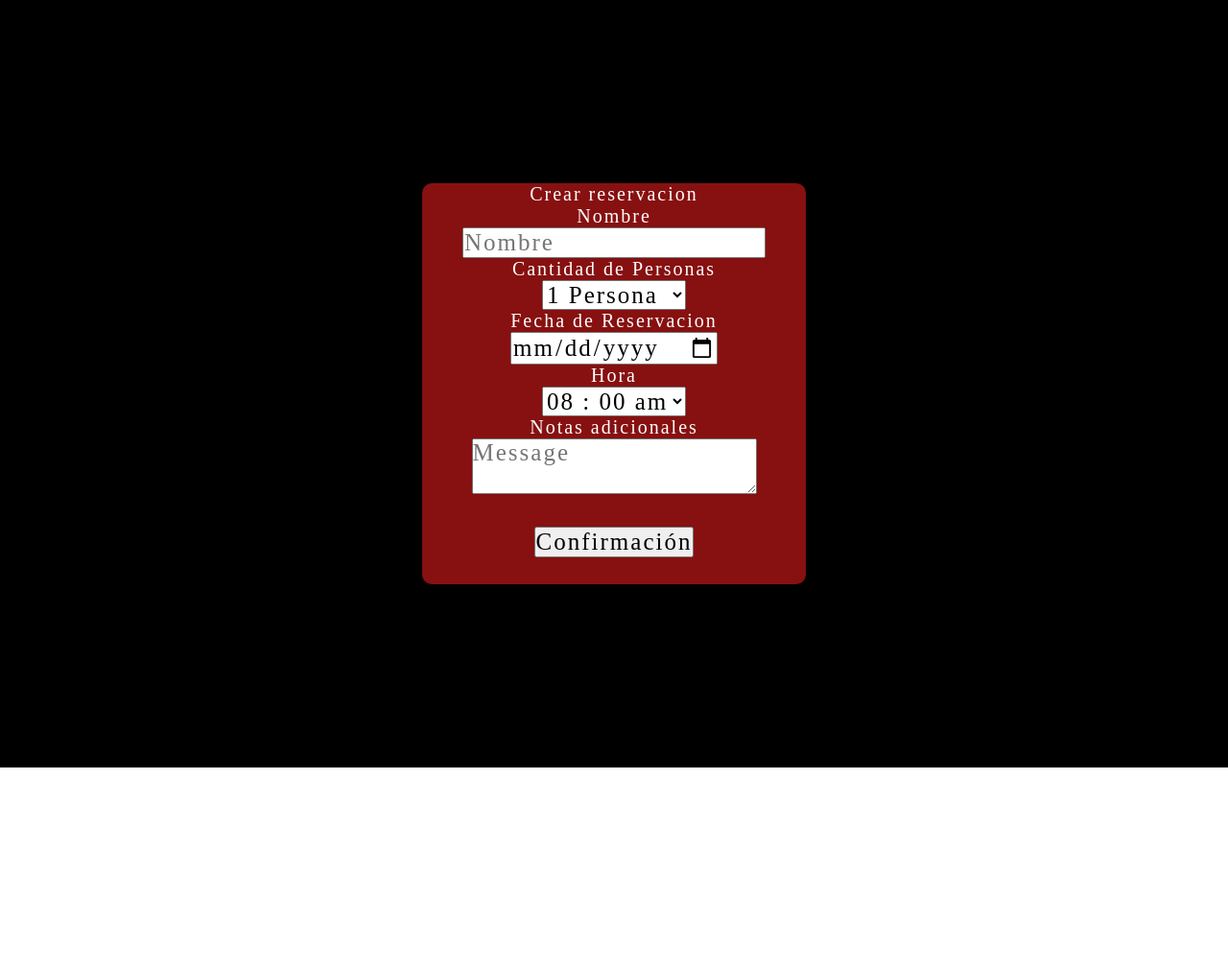
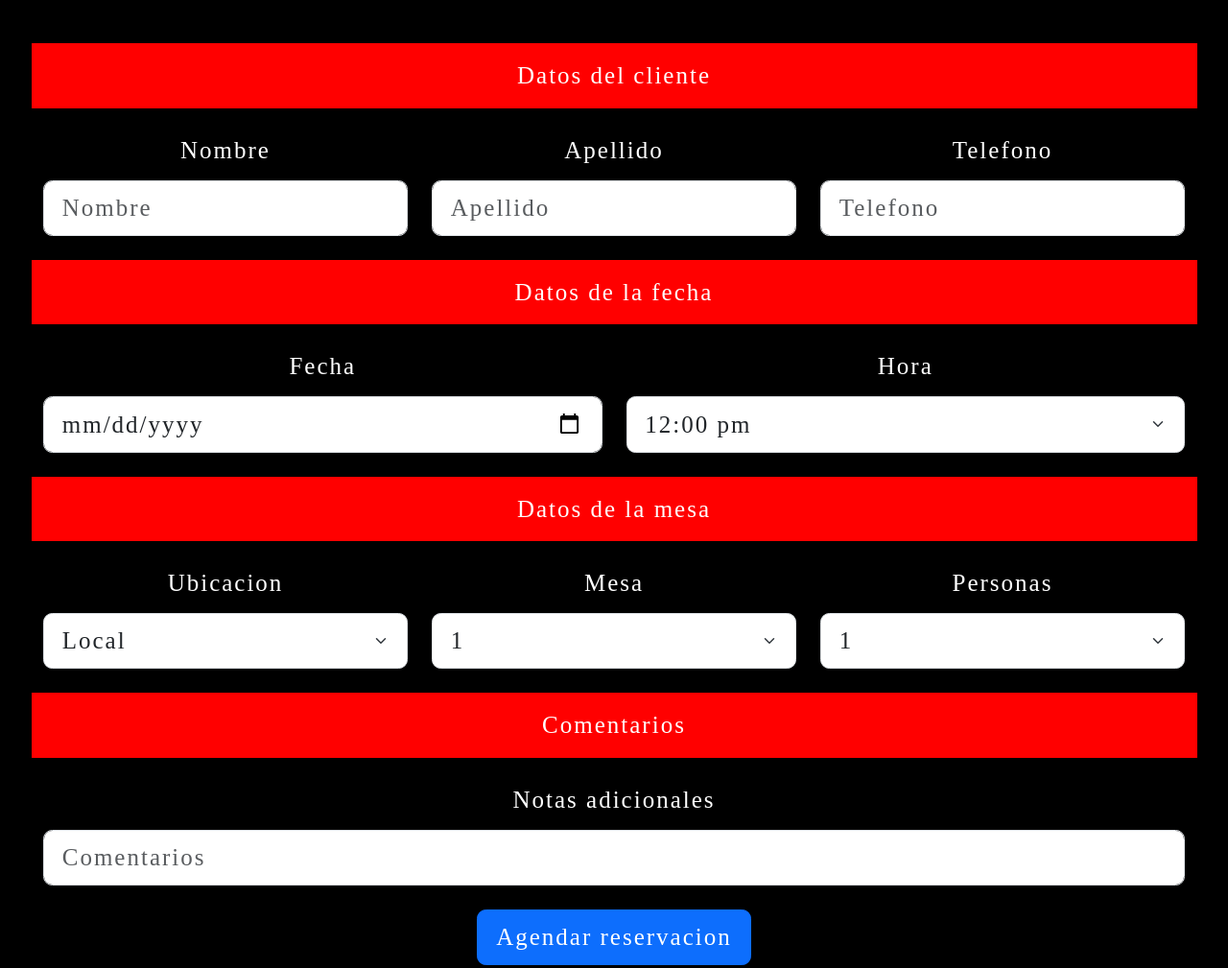
Before and after one commit to AlbertoPeraltaHolguin/ProyectoFinal, a plain HTML site: page reservaciones.html in a window 1280 px wide. Shown: the whole page at 96% size. Before the commit the page ends 800 px from the top, so only its background shows below. Drawn offline with nearby package versions, Linux system fonts and the light colour scheme; a web font is replaced by a local one.

Commit message:
Pagina de Reservaciones con Bootstrap version 1

```diff
--- a/reservaciones.html
+++ b/reservaciones.html
@@ -6,82 +6,110 @@
     <meta name="viewport" content="width=device-width, initial-scale=1.0">
     <title>La Tinto > Reservaciones</title>
     <link rel="stylesheet" href="style/style.css">
+    <link href="https://cdn.jsdelivr.net/npm/bootstrap@5.3.3/dist/css/bootstrap.min.css" rel="stylesheet"
+        integrity="sha384-QWTKZyjpPEjISv5WaRU9OFeRpok6YctnYmDr5pNlyT2bRjXh0JMhjY6hW+ALEwIH" crossorigin="anonymous">
 </head>
 
 <body>
-    <div class="reservaciones-contenedor">
-        <div class="form">
-            <div class="center">
-                <div>
-                    <p class="style-reservaciones">Crear reservacion</p>
-                </div>
+    <div class="background-res">
+        <form class="row g-3">
+            <div class="division">
+                <a>Datos del cliente</a>
+            </div>
+            <div class="col-md-4">
+                <label for="validationDefault01" class="form-label">Nombre</label>
+                <input type="text" class="form-control" id="validationDefault01" value="" placeholder="Nombre" required>
+            </div>
+            <div class="col-md-4">
+                <label for="validationDefault02" class="form-label">Apellido</label>
+                <input type="text" class="form-control" id="validationDefault02" value="" placeholder="Apellido" required>
+            </div>
+            <div class="col-md-4">
+                <label for="validationDefault02" class="form-label">Telefono</label>
+                <input type="text" class="form-control" id="validationDefault02" value="" placeholder="Telefono" required>
+            </div>
+            <div class="division">
+                <a>Datos de la fecha</a>
+            </div>
+            <div class="col-md-6">
+                <label for="validationDefault02" class="form-label">Fecha</label>
+                <input type="date" class="form-control" id="validationDefault02">
+            </div>
+            <div class="col-md-6">
+                <label for="validationDefault04" class="form-label">Hora</label>
+                <select class="form-select" id="validationDefault04" required>
+                    <option>12:00 pm</option>
+                    <option>1:00 pm</option>
+                    <option>2:00 pm</option>
+                    <option>3:00 pm</option>
+                    <option>4:00 pm</option>
+                    <option>5:00 pm</option>
+                    <option>6:00 pm</option>
+                    <option>7:00 pm</option>
+                    <option>8:00 pm</option>
+                    <option>9:00 pm</option>
+                    <option>10:00 pm</option>
+                    <option>11:00 pm</option>
+                    <option>12:00 pm</option>
+                    <option>1:00 am</option>
+                    <option>2:00 am</option>
+                </select>
+            </div>
+            <div class="division">
+                <a>Datos de la mesa</a>
+            </div>
+            <div class="col-md-4">
+                <label for="validationDefault04" class="form-label">Ubicacion</label>
+                <select class="form-select" id="validationDefault04" required>
+                    <option>Local</option>
+                    <option>Terraza</option>
+                </select>
+            </div>
+            <div class="col-md-4">
+                <label for="validationDefault04" class="form-label">Mesa</label>
+                <select class="form-select" id="validationDefault04" required>
+                    <option>1</option>
+                    <option>2</option>
+                    <option>3</option>
+                    <option>4</option>
+                    <option>5</option>
+                    <option>6</option>
+                    <option>7</option>
+                    <option>8</option>
+                    <option>9</option>
+                    <option>10</option>
+                </select>
+            </div>
+            <div class="col-md-4">
+                <label for="validationDefault04" class="form-label">Personas</label>
+                <select class="form-select" id="validationDefault04" required>
+                    <option>1</option>
+                    <option>2</option>
+                    <option>3</option>
+                    <option>4</option>
+                </select>
+            </div>
+            <div class="division">
+                <a>Comentarios</a>
+            </div>
+            <div class="col-md-12">
+                <label for="validationDefault04" class="form-label">Notas adicionales</label>
+                <input type="text" class="form-control" id="validationDefault02" value="" placeholder="Comentarios" required></textarea>
+            </div>
+            <div class="col-12">
+                <button class="btn btn-primary" type="submit">Agendar reservacion</button>
+            </div>
+        </form>
+    </div>
 
-                <div class="inputs-config">
-                    <p class="style-reservaciones">Nombre</p>
-                    <input type="text" placeholder="Nombre" class="inputs-config-part1">
-                </div>
-
-                <div class="inputs-config">
-                    <p class="style-reservaciones">Cantidad de Personas</p>
-                    <select name="person" class="inputs-config-part1">
-                        <option value="1-person" class="inputs-config-part1">1 Persona</option>
-                        <option value="2-person" class="inputs-config-part1">2 Personas</option>
-                        <option value="3-person" class="inputs-config-part1">3 Personas</option>
-                        <option value="4-person" class="inputs-config-part1">4 Personas</option>
-                        <option value="5-person" class="inputs-config-part1">5 Personas</option>
-                        <option value="6-person" class="inputs-config-part1">6 Personas</option>
-                        <option value="7-person" class="inputs-config-part1">7 Personas</option>
-                    </select>
-                    <p class="style-reservaciones">Fecha de Reservacion</p>
-                    <input type="date" name="reservation-date" class="inputs-config-part1">
-                    <p class="style-reservaciones">Hora</p>
-                    <select name="person"  class="inputs-config-part1">
-                        <option value="08:00am" class="inputs-config-part1">08 : 00 am</option>
-                        <option value="09:00am" class="inputs-config-part1">09 : 00 am</option>
-                        <option value="010:00am" class="inputs-config-part1">10 : 00 am</option>
-                        <option value="011:00am" class="inputs-config-part1">11 : 00 am</option>
-                        <option value="012:00am" class="inputs-config-part1">12 : 00 am</option>
-                        <option value="01:00pm" class="inputs-config-part1">01 : 00 pm</option>
-                        <option value="02:00pm" class="inputs-config-part1">02 : 00 pm</option>
-                        <option value="03:00pm" class="inputs-config-part1">03 : 00 pm</option>
-                        <option value="04:00pm" class="inputs-config-part1">04 : 00 pm</option>
-                        <option value="05:00pm" class="inputs-config-part1">05 : 00 pm</option>
-                        <option value="06:00pm" class="inputs-config-part1">06 : 00 pm</option>
-                        <option value="07:00pm" class="inputs-config-part1">07 : 00 pm</option>
-                        <option value="08:00pm" class="inputs-config-part1">08 : 00 pm</option>
-                        <option value="09:00pm" class="inputs-config-part1">09 : 00 pm</option>
-                        <option value="10:00pm" class="inputs-config-part1">10 : 00 pm</option>
-                    </select>
-                </div>
-                <div class="inputs-config">
-                    <p class="style-reservaciones">Notas adicionales</p>
-                    <textarea name="message" placeholder="Message" class="inputs-config-part1"></textarea>
-                </div>
-                <br>
-                <div class="inputs-config">
-                    <div>
-
-                        <!-- Boton de ingresar -->
-                        <button class="inputs-config-part1" id="confirmacion" onclick="reservaciones()">Confirmación</button> <!-- 'onclick' invoca a la funcion 'reservaciones' cuando es presionado -->
-
-                    </div>
-                </div>
-                <br>
-                <div class="inputs-config">
-
-                    <h1 id="leyenda" class="folio-txt-black">
-
-                    <h1 id="folio" class="folio-txt-red"></h1>
-                </div>
-            </div>
-        </div>
-
-    </div>
 
 
     <!-- Importacion de la libreria SweetAlert y Javascript -->
     <script src="https://unpkg.com/sweetalert/dist/sweetalert.min.js"></script>
     <script src="script.js"></script>
+    <script src="https://cdn.jsdelivr.net/npm/bootstrap@5.3.3/dist/js/bootstrap.bundle.min.js"
+        integrity="sha384-YvpcrYf0tY3lHB60NNkmXc5s9fDVZLESaAA55NDzOxhy9GkcIdslK1eN7N6jIeHz"
+        crossorigin="anonymous"></script>
 </body>
 
 </html>
--- a/style/style.css
+++ b/style/style.css
@@ -252,86 +252,18 @@
 }
 
 /* -------------------------------------------------------------------------------------------- Reservaciones ------------------- */
-.reservaciones-contenedor{
-  position: absolute;
-  background-color: black;
+
+.background-res{
   width: 100%;
   height: 100%;
+  background-color: #000000;
+  text-align: center;
+  padding: 45px;
 }
 
-.form{
-  position: absolute;
-  top: 50%;
-  left: 50%;
-  transform: translate(-50%, -50%);
-  width: 400px;
-  background-color: rgba(192, 24, 24, 0.7);
-  border-radius: 10px;
-}
-
-.center{
-  justify-content: center;
-  align-items: center;
-  width: 100%;
-  text-align: center;
-}
-
-.style-reservaciones{
-  font-size: 20px;
-}
-
-.inputs-config{
-  justify-content: center;
-  width: 100%;
-}
-
-.inputs-config-part1{
-  color: #000000;
-}
-
-.button-config{
-  display: flex;
-  justify-content: center;
-  color: #000000;
-}
-
-.folio-txt-red{
-  color: #be3144;
-}
-
-.folio-txt-black{
-  color: #000000;
-}
-/* Especificaciones para la font del titulo, con mayor padding al ser la primera y, por consiguiente,  tener el nav */
-.reservaciones-titulos{
-    text-align: center;
-    font-size: 50px;
-    color: #000000;
-}
-
-/* El resto de titulos reutilizan el css "sp-tit" de especialidades */
-.txt-reservaciones{
-    text-align: center;
-    font-size: 30px;
-    color: #000000;
-    padding: 15px;
-}
-
-/* Especificaciones en los input para crear reservaciones */
-.tamaño-input-reservaciones{
-    width: 400px;
-    height: 50px;
-    margin: 10px;
-}
-
-.contenedor-input-reservaciones{
-    text-align: center;
-    margin: 30px;
-    padding: 15px;
-    width: 300px;
-    background-color: #be3144;
-    text-align: center;
-    cursor: pointer;
+.division{
+  background-color: red;
+  padding: 15px 0 15px 0;
 }
 
 /* -------------------------------------------------------------------------------------------- Extras ------------------- */
```
